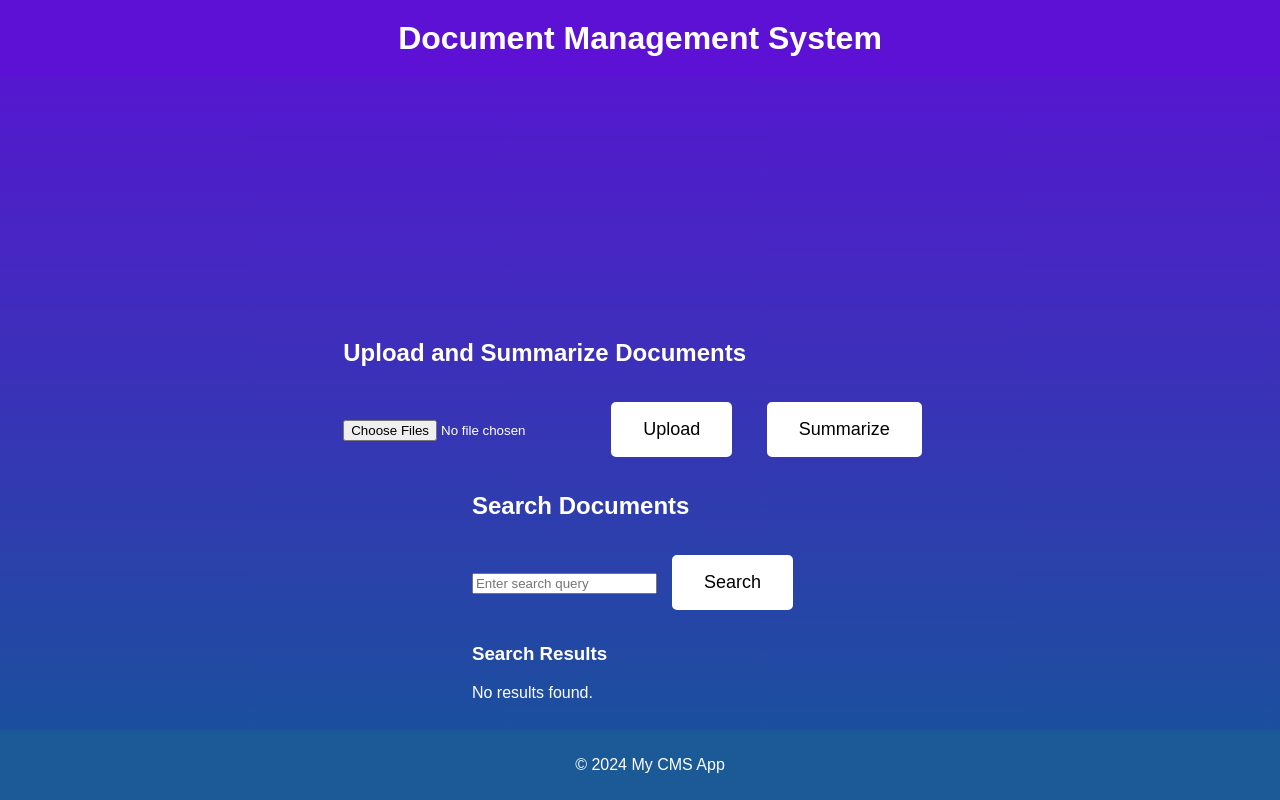
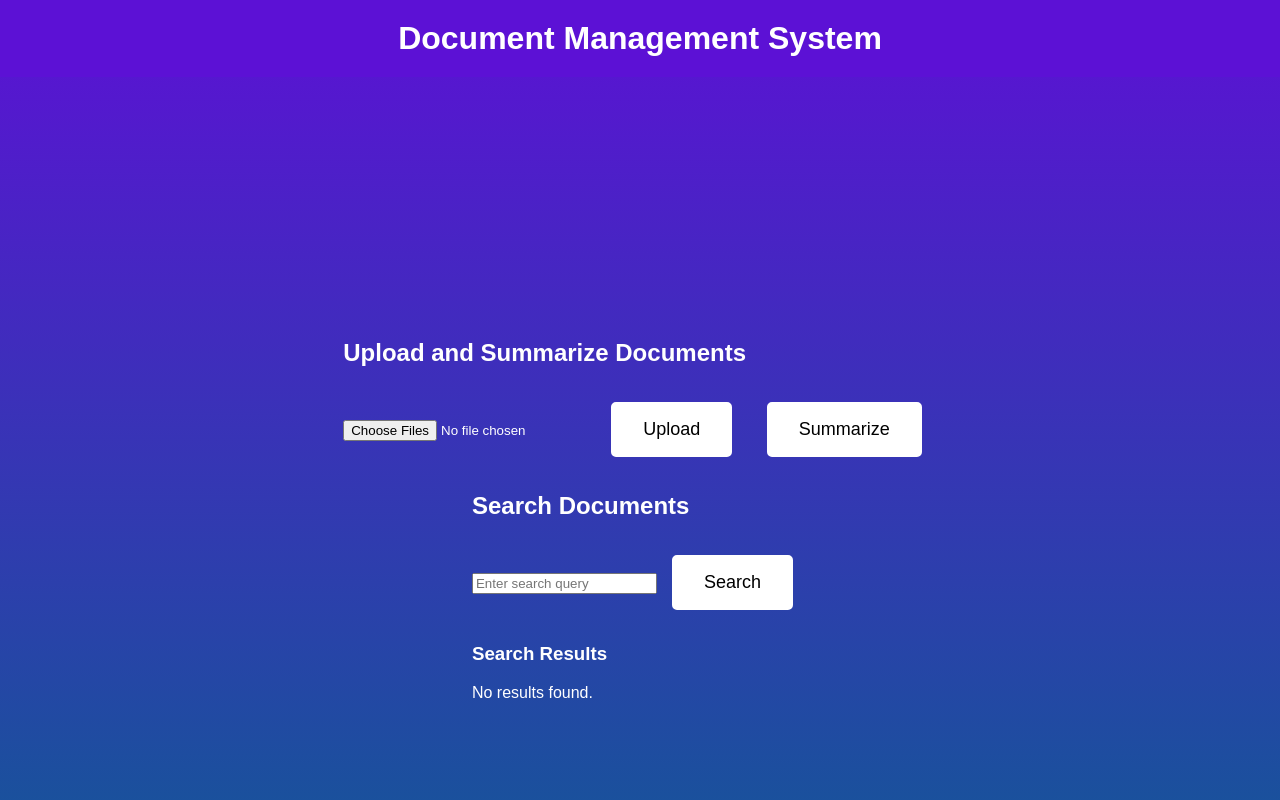
Before and after one commit to kdesai58/CMS_webpage, a React (Create React App) app in the folder my-cms-frontend/: page / in a window 1280 px wide. Shown: the top 800 px of the page. Built offline with nearby package versions, Linux system fonts and the light colour scheme.

Commit message:
Fixed the display issue

```diff
--- a/my-cms-frontend/src/index.css
+++ b/my-cms-frontend/src/index.css
@@ -21,7 +21,7 @@ h1 {
   background-color: #1b5997;  /* Blue background for the footer to blend with the background*/
   color: white; /* White text for contrast */
   text-align: center; /* Centers the text */
-  position: fixed;  /* Fixed position */
+  /*position: fixed;  /* Fixed position */
   padding: 10px;  /* Padding around the text */
   left: 0;  /* Aligns the text to the left */
   bottom: 0;  /* Aligns the text to the bottom */
@@ -32,7 +32,7 @@ h1 {
   width: 80%; /* 80% width */
   max-width: 600px; /* Maximum width of 600px */
   margin-top: 20px; /* Margin on top */
-  padding: 20px;  /* Padding around the content */
+  padding: 10px;  /* Padding around the content */
   border-radius: 8px; /* Rounded corners */
   color: white; /* White text */
   border: 1px solid #ddd; /* Light gray border */
```
